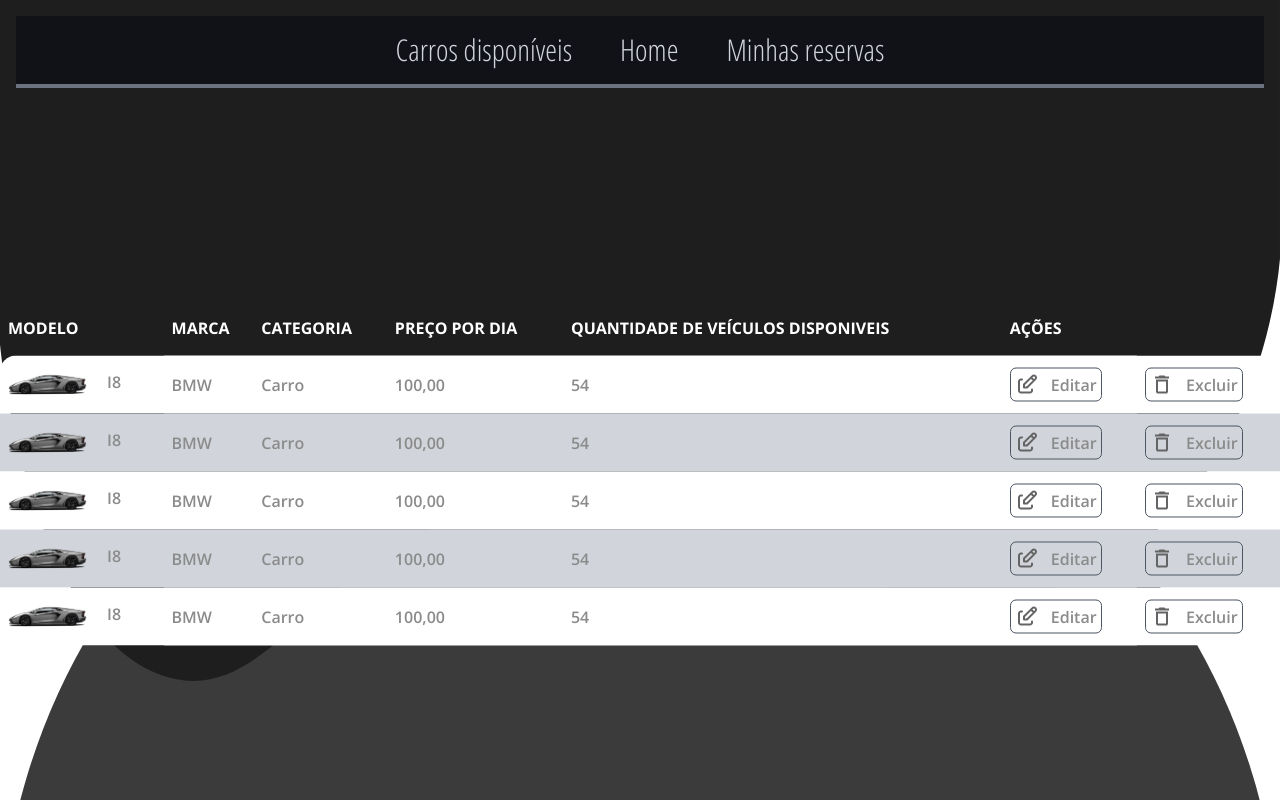
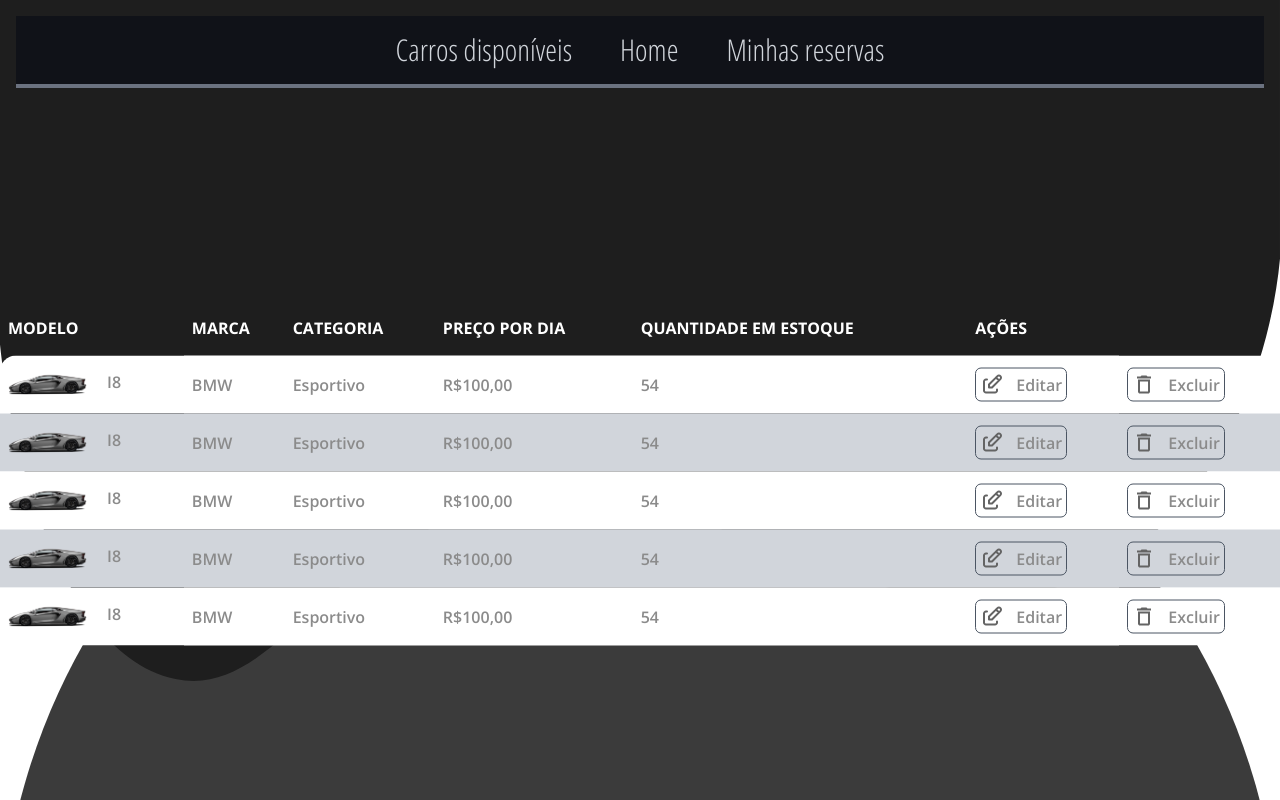
Before and after one commit to Vinicius-Borges-dev/thousand-miles, a Next.js app in the folder frontend/: page /pages/manager/vehicles in a window 1280 px wide. Shown: the top 800 px of the page. Built offline with nearby package versions, Linux system fonts and the light colour scheme.

Commit message:
Modificação: alterando a tabela para reutilização

```diff
--- a/frontend/app/components/pages/manager/vehicles/TableVehicles.tsx
+++ /dev/null
@@ -1,61 +0,0 @@
-"use server";
-
-import Table from "@root/app/components/shared/Table";
-import Image from "next/image";
-import bmwCinza from "@images/bmw-cinza.png";
-import iconEdit from "@icons/iconEdit.svg";
-import iconDelete from "@icons/iconTrash.svg";
-import Link from "next/link";
-
-export default async function TableVehicles() {
-  return (
-    <Table>
-      <thead className="[&>tr>th]:text-left [&>tr>th]:pl-2 [&>tr>th]:pb-4 *:uppercase *:font-bold">
-        <tr>
-          <th>Modelo</th>
-          <th>Marca</th>
-          <th>Categoria</th>
-          <th>Preço por dia</th>
-          <th>Quantidade de veículos disponiveis</th>
-          <th colSpan={2}>Ações</th>
-        </tr>
-      </thead>
-      <tbody className="*:text-black rounded-lg [&>tr>td]:py-3 [&>tr>td]:font-semibold [&>tr>td]:text-tbody-text-color [&>tr>td]:pl-2">
-        {Array.from({ length: 5 }).map((_, index) => {
-          return (
-            <tr className="odd:bg-white even:bg-gray-300" key={index}>
-              <td>
-                <span className="flex gap-3">
-                  <Image src={bmwCinza} height={30} alt="Veiculo" />
-                  <span className="pl-2">I8</span>
-                </span>
-              </td>
-              <td>BMW</td>
-              <td>Carro</td>
-              <td>100,00</td>
-              <td>54</td>
-              <td>
-                <Link
-                  href={`/`}
-                  className="flex gap-3 border border-gray-600 rounded-md p-1 w-fit"
-                >
-                  <Image src={iconEdit} alt="Icone de edição" />
-                  Editar
-                </Link>
-              </td>
-              <td>
-                <Link
-                  href={`/`}
-                  className="flex gap-3 border border-gray-600 rounded-md p-1 w-fit"
-                >
-                  <Image src={iconDelete} alt="Icone de edição" />
-                  Excluir
-                </Link>
-              </td>
-            </tr>
-          );
-        })}
-      </tbody>
-    </Table>
-  );
-}
--- /dev/null
+++ b/frontend/app/components/pages/manager/vehicles/VehicleRow.tsx
@@ -0,0 +1,57 @@
+import Image from "next/image";
+import bmwCinza from "@images/bmw-cinza.png";
+import iconEdit from "@icons/iconEdit.svg";
+import iconDelete from "@icons/iconTrash.svg";
+import Link from "next/link";
+import { Key } from "react";
+
+type VehicleRowProps = {
+  model: string;
+  vehicleBrand: string;
+  category: string;
+  pricePerDay: GLfloat;
+  amount: number;
+  key: Key;
+};
+
+export default function VehicleRow({
+  model,
+  vehicleBrand,
+  category,
+  pricePerDay,
+  amount,
+  key,
+}: VehicleRowProps) {
+  return (
+    <tr className="odd:bg-white even:bg-gray-300" key={key}>
+      <td>
+        <span className="flex gap-3">
+          <Image src={bmwCinza} height={30} alt="Veiculo" />
+          <span className="pl-2">{model}</span>
+        </span>
+      </td>
+      <td>{vehicleBrand}</td>
+      <td>{category}</td>
+      <td>R${pricePerDay.toFixed(2).replace(".", ",")}</td>
+      <td>{amount}</td>
+      <td>
+        <Link
+          href={`/`}
+          className="flex gap-3 border border-gray-600 rounded-md p-1 w-fit"
+        >
+          <Image src={iconEdit} alt="Icone de edição" />
+          Editar
+        </Link>
+      </td>
+      <td>
+        <Link
+          href={`/`}
+          className="flex gap-3 border border-gray-600 rounded-md p-1 w-fit"
+        >
+          <Image src={iconDelete} alt="Icone de edição" />
+          Excluir
+        </Link>
+      </td>
+    </tr>
+  );
+}
--- /dev/null
+++ b/frontend/app/components/shared/TableContainer.tsx
@@ -0,0 +1,52 @@
+"use server";
+
+import Table from "@root/app/components/shared/Table";
+import VehicleRow from "../pages/manager/vehicles/VehicleRow";
+
+type TableContainerProps = {
+  keys: string[];
+  content: string[];
+};
+
+export default async function TableContainer({
+  keys,
+  content,
+}: TableContainerProps) {
+  console.log(content);
+  return (
+    <Table>
+      <thead className="[&>tr>th]:text-left [&>tr>th]:pl-2 [&>tr>th]:pb-4 *:uppercase *:font-bold">
+        <tr>
+          {keys.map((content, index) => {
+            if (content == "ações") {
+              return (
+                <th key={index} colSpan={2}>
+                  {content}
+                </th>
+              );
+            } else {
+              return <th key={index}>{content}</th>;
+            }
+          })}
+        </tr>
+      </thead>
+      <tbody className="*:text-black rounded-lg [&>tr>td]:py-3 [&>tr>td]:font-semibold [&>tr>td]:text-tbody-text-color [&>tr>td]:pl-2">
+        {/* {content.map((item, index) => {
+          return <VehicleRow />;
+        })} */}
+        {Array.from({ length: 5 }).map((_, index) => {
+          return (
+            <VehicleRow
+              model="I8"
+              vehicleBrand="BMW"
+              category="Esportivo"
+              pricePerDay={100.0}
+              amount={54}
+              key={index}
+            />
+          );
+        })}
+      </tbody>
+    </Table>
+  );
+}
--- a/frontend/app/pages/manager/vehicles/page.tsx
+++ b/frontend/app/pages/manager/vehicles/page.tsx
@@ -1,10 +1,10 @@
-import TableVehicles from "@root/app/components/pages/manager/vehicles/TableVehicles";
+import TableContainer from "@components/shared/TableContainer";
 
 export default function ManagerVehicles()
 {
     return(
         <>
-            <TableVehicles />
+            <TableContainer keys={['modelo', 'marca', 'categoria', 'preço por dia', 'quantidade em estoque', 'ações']} content={['']}/>
         </>
     )
 }
```
